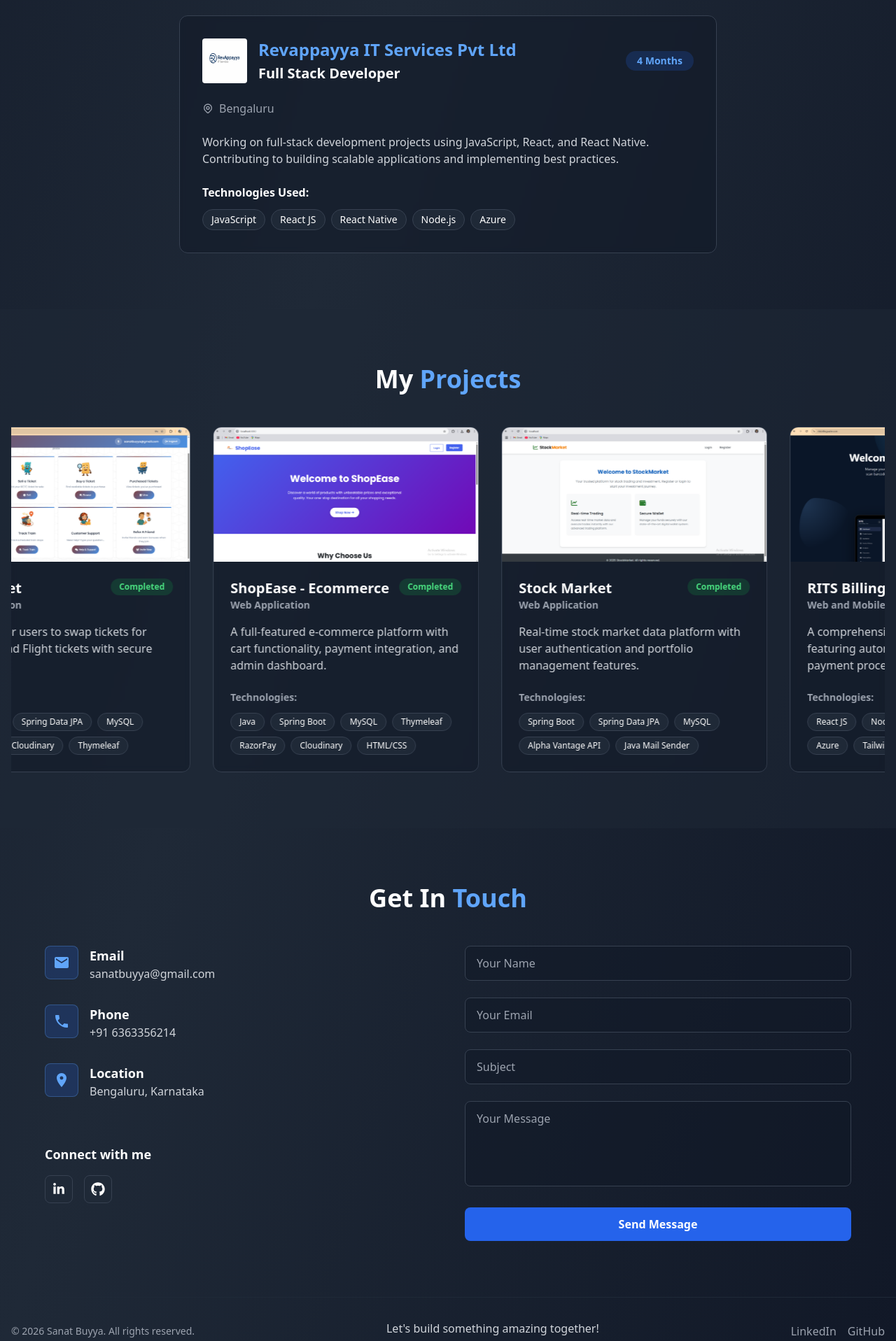
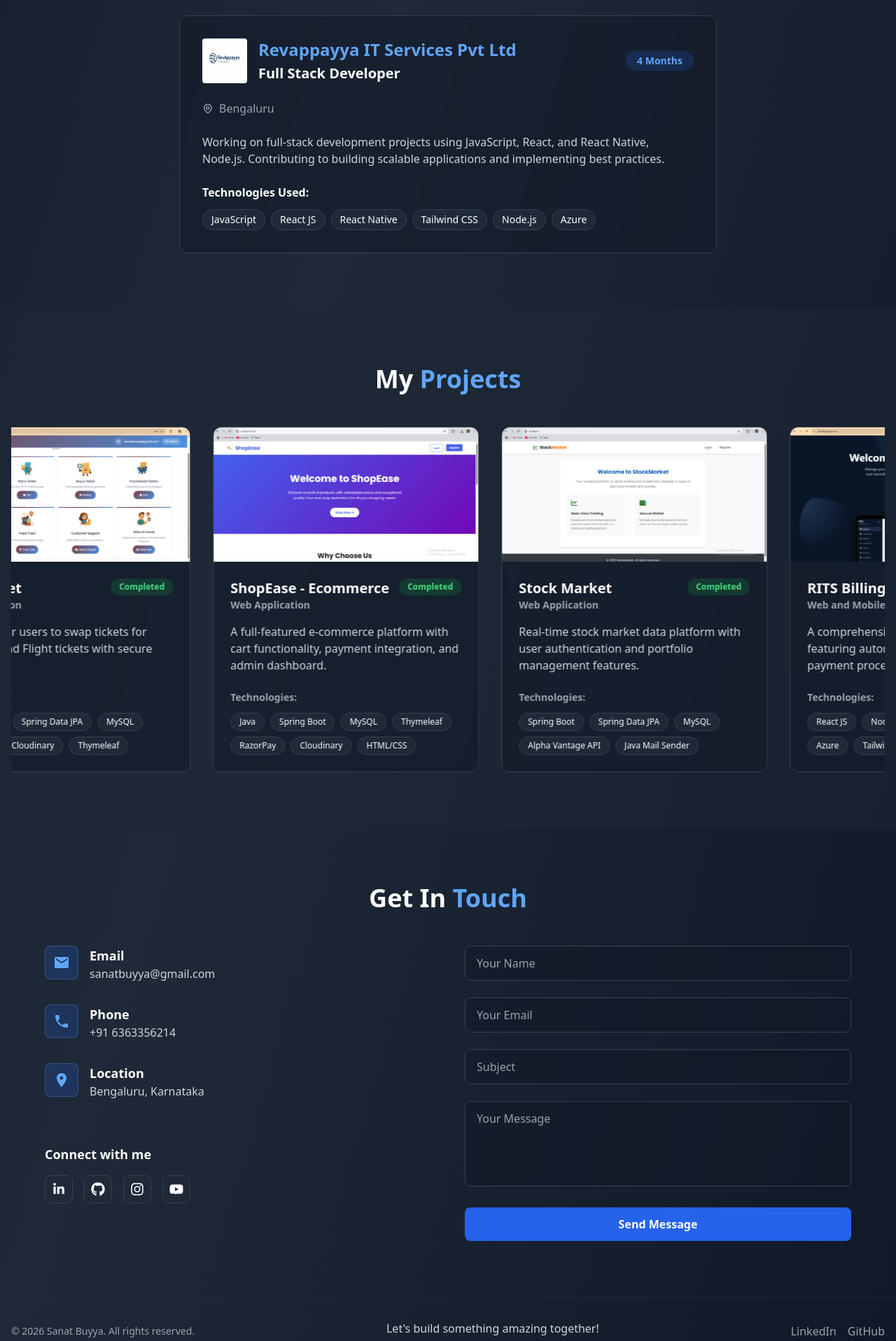
Before and after one commit to sanat-buyya/my-portfolio, a React (Vite) app: page / in a window 1280 px wide. Shown: the part 2391-4308 px from the top of the page at 70% size. Built offline with nearby package versions, Linux system fonts and the light colour scheme.

Commit message:
yt added

```diff
--- a/src/App.jsx
+++ b/src/App.jsx
@@ -10,6 +10,8 @@ import {
   FaJs,
   FaHtml5,
   FaCss3Alt,
+  FaInstagram,
+  FaYoutube
 } from "react-icons/fa";
 import {
   SiSpring,
@@ -534,11 +536,12 @@ const Experience = () => {
       startDate: "2025-08-25",
       location: "Bengaluru",
       description:
-        "Working on full-stack development projects using JavaScript, React, and React Native. Contributing to building scalable applications and implementing best practices.",
+        "Working on full-stack development projects using JavaScript, React, and React Native, Node.js. Contributing to building scalable applications and implementing best practices.",
       technologies: [
         "JavaScript",
         "React JS",
         "React Native",
+        "Tailwind CSS",
         "Node.js",
         "Azure",
       ],
@@ -917,6 +920,22 @@ const Contact = () => {
                   >
                     <FaGithub className="w-5 h-5" />
                   </a>
+                  <a
+                    href="https://instagram.com/sanat_buyya"
+                    target="_blank"
+                    rel="noopener noreferrer"
+                    className="w-10 h-10 rounded-lg bg-gray-800 hover:bg-gray-700 border border-gray-700 flex items-center justify-center transition-colors"
+                  >
+                    <FaInstagram className="w-5 h-5" />
+                  </a>
+                  <a
+                    href="https://www.youtube.com/channel/UCGxNgzjDA1yISEITXJYBUaw"
+                    target="_blank"
+                    rel="noopener noreferrer"
+                    className="w-10 h-10 rounded-lg bg-gray-800 hover:bg-gray-700 border border-gray-700 flex items-center justify-center transition-colors"
+                  >
+                    <FaYoutube className="w-5 h-5" />
+                  </a>
                 </div>
               </div>
             </div>
```
